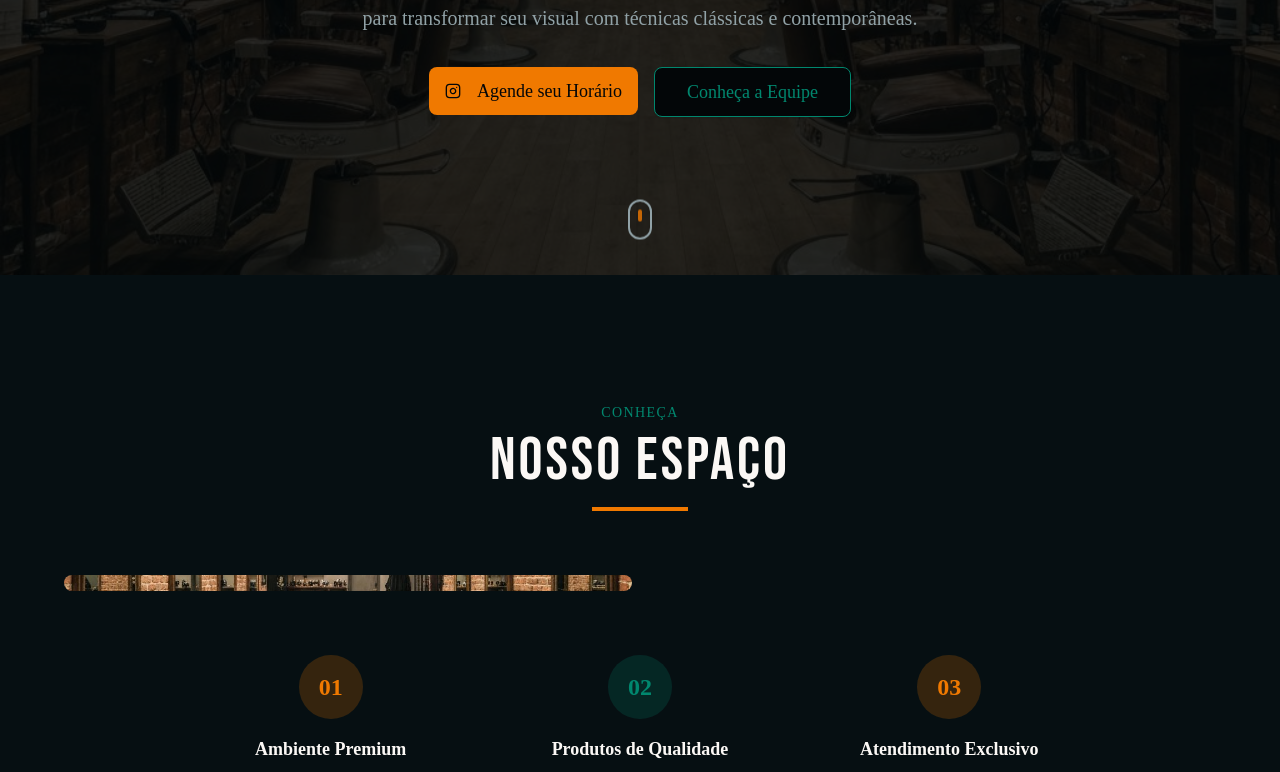
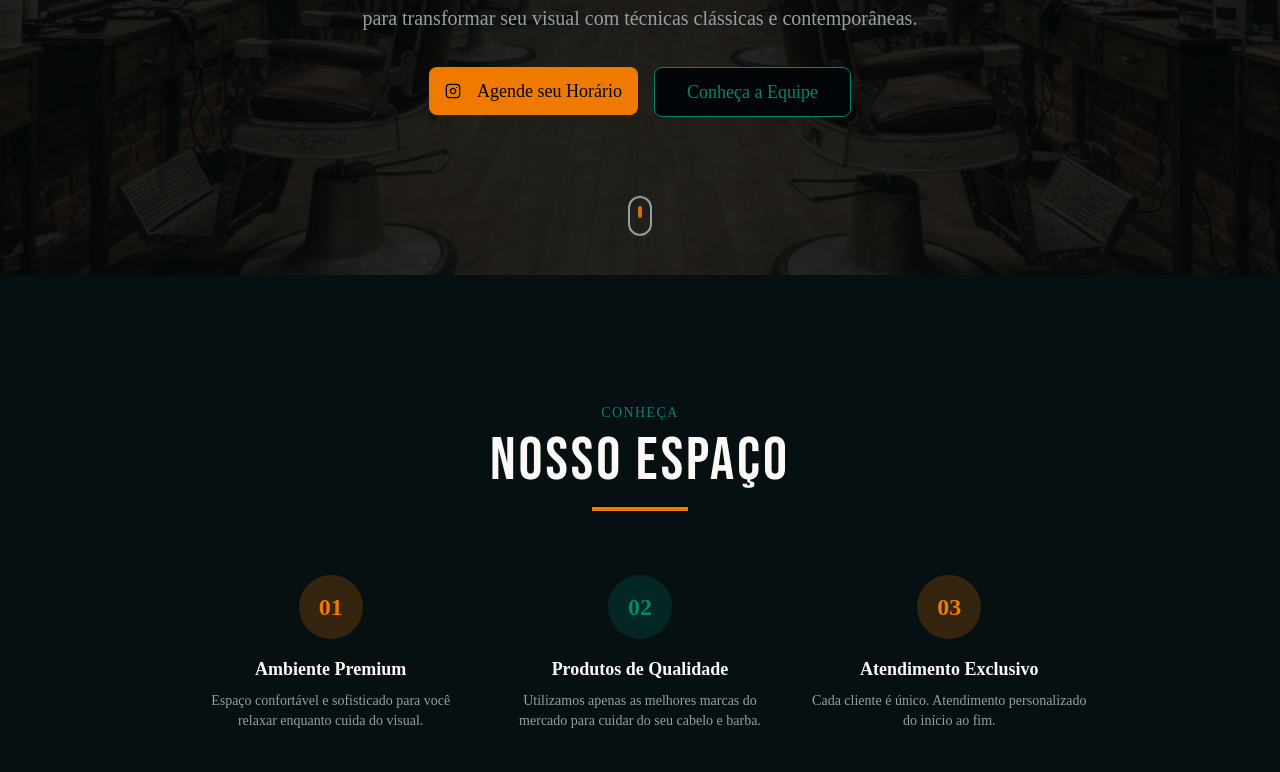
Before and after one commit to SamuelcCalheiros/sitekings, a Next.js app: page / in a window 1280 px wide. Shown: the part 525-1297 px from the top of the page. Built offline with nearby package versions, Linux system fonts and the light colour scheme.

Commit message:
Tirando imagem quebrada

```diff
--- a/components/gallery.tsx
+++ b/components/gallery.tsx
@@ -34,22 +34,7 @@ export function Gallery() {
         </div>
 
         {/* Gallery Grid */}
-        <div className="grid grid-cols-2 md:grid-cols-4 gap-4 max-w-6xl mx-auto">
-          {galleryImages.map((image, index) => (
-            <div
-              key={index}
-              className={`relative overflow-hidden rounded-lg group ${image.className}`}
-            >
-              <Image
-                src={image.src}
-                alt={image.alt}
-                fill
-                className="object-cover transition-transform duration-500 group-hover:scale-110"
-              />
-              <div className="absolute inset-0 bg-primary/0 group-hover:bg-primary/20 transition-colors duration-300" />
-            </div>
-          ))}
-        </div>
+
 
         {/* Features */}
         <div className="grid grid-cols-1 md:grid-cols-3 gap-8 mt-16 max-w-4xl mx-auto">
```
